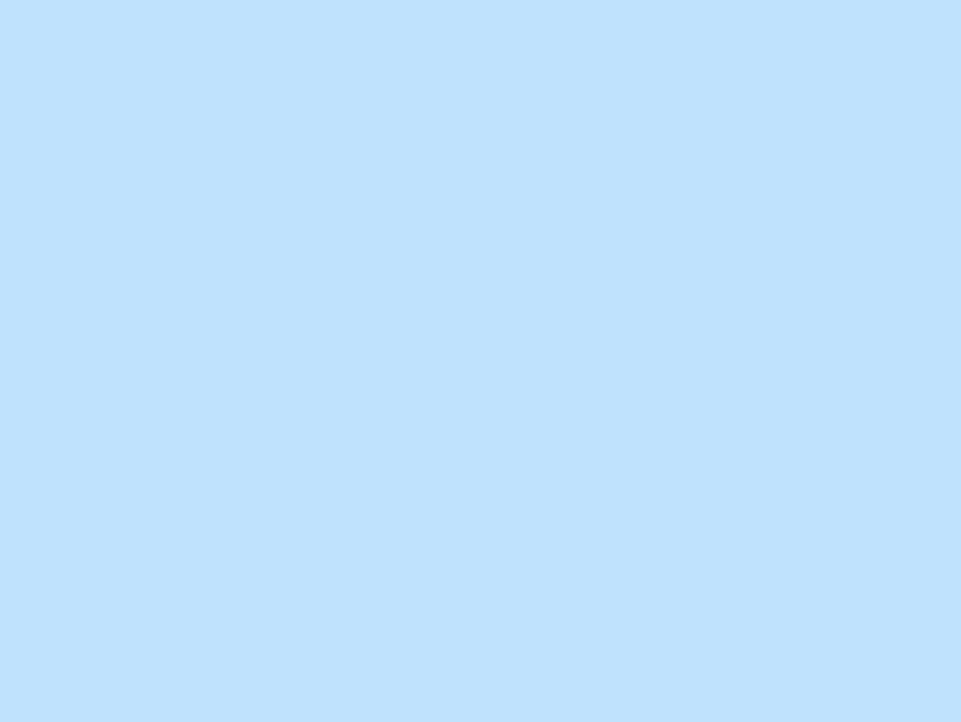
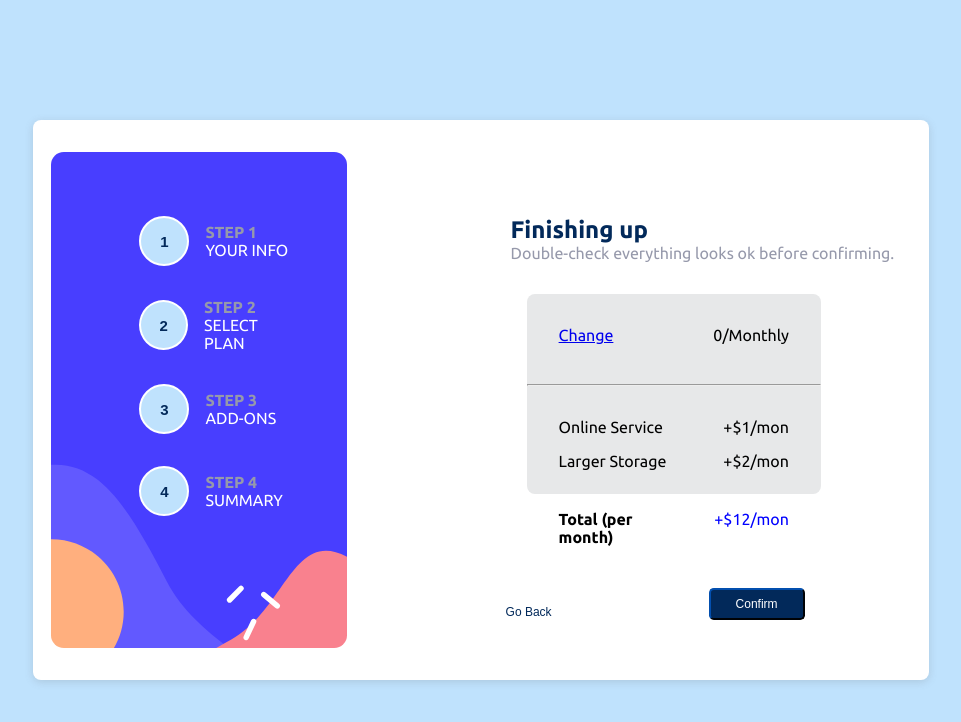
Before and after one commit to mnavai/multistepsform-reactapp, a React (Create React App) app: page /summary in a window 1280 px wide. Shown: the top 722 px of the page, without its empty margins (159-1120 px from the left). Built offline with nearby package versions, Linux system fonts and the light colour scheme.

Commit message:
added second page

```diff
--- a/src/context/CardContext.js
+++ b/src/context/CardContext.js
@@ -3,7 +3,7 @@ import { createContext, useState } from "react";
 export const CardContext = createContext({
     selectCards: "",
     setSelectedCards: () => {},
-    cardPrice: "",
+    cardPrice: 0,
     setCardPrice: () => {},
     toggleSelection: "Monthly",
     setToggleSelection: () => {},
@@ -17,6 +17,6 @@ export const CardProvider = ({children}) => {
     const value = {selectCards, setSelectedCards, cardPrice, setCardPrice, toggleSelection, setToggleSelection};
 
     return (
-        <CardContext.Provider value={value}></CardContext.Provider>
+        <CardContext.Provider value={value}>{children}</CardContext.Provider>
     )
  }
--- a/src/pages/SelectPlan.js
+++ b/src/pages/SelectPlan.js
@@ -10,7 +10,7 @@ import Toggle from "../components/Toggle/Toggle";
 import { CardContext } from "../context/CardContext";
 
 const SelectPlan = () => {
-    const { setSelectedCards, setCardPrice, setToggleSelection } = useContext(CardContext);
+    const { setSelectedCards, setCardPrice } = useContext(CardContext);
     const [selectedCard, setSelectedCard] = useState(null);
 
     const handleClickCard = (cardData) => {
--- a/src/pages/Summary.js
+++ b/src/pages/Summary.js
@@ -8,6 +8,7 @@ import { useContext } from "react";
 import { CardContext } from "../context/CardContext";
 
 const Summary = () => {
+    const { selectCards, toggleSelection, cardPrice } = useContext(CardContext);
     return (
         <AppLayout>
             <Sidebar />
@@ -20,10 +21,10 @@ const Summary = () => {
                         <div className="plan-details-container">
                             <div className="selected-plan">
                                 <div class="plan-text-group">
-                                    <div class="plan"><h4>{selectPlan}/{toggleSelection}</h4></div>
+                                    <div class="plan"><h4>{selectCards}</h4></div>
                                     <Link to="/select-plan">Change</Link>
                                 </div>
-                                <div className="plan-price">$9/mon</div>
+                                <div className="plan-price">{cardPrice}/{toggleSelection}</div>
                             </div>
                             <hr />
                             <div className="selected-addons">
```
